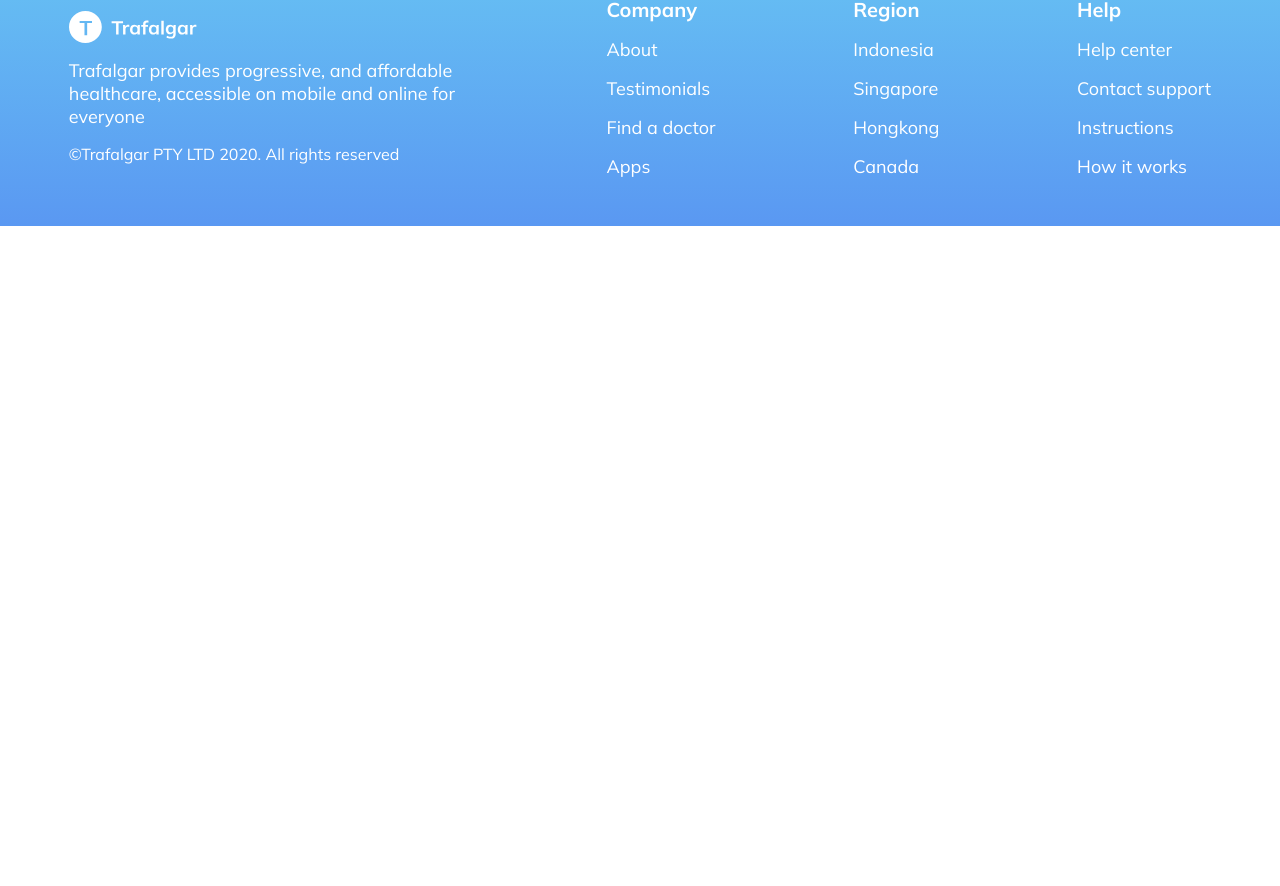
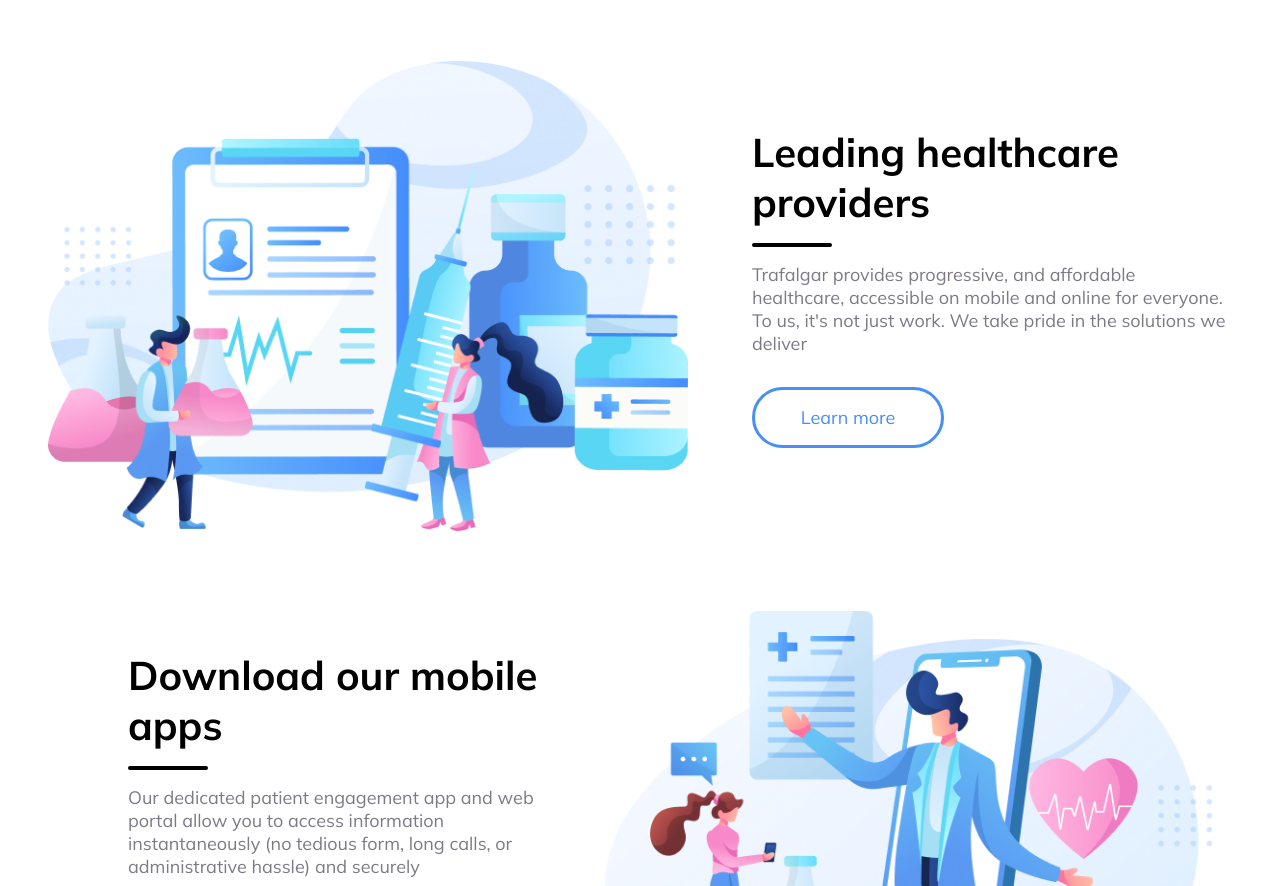
Before and after one commit to wendsondev/trafalgar-landing-page, a React (Vite) app: page / in a window 1280 px wide. Shown: the part 1914-2800 px from the top of the page. Before the commit the page ends 2140 px from the top, so only its background shows below. Built offline with nearby package versions, Linux system fonts and the light colour scheme.

Commit message:
adding "findADoctor" and "apps" sections on Home component

```diff
--- a/package.json
+++ b/package.json
@@ -8,7 +8,8 @@
   },
   "dependencies": {
     "react": "^17.0.2",
-    "react-dom": "^17.0.2"
+    "react-dom": "^17.0.2",
+    "react-icons": "^4.3.1"
   },
   "devDependencies": {
     "@types/react": "^17.0.33",
--- a/src/components/Home/index.tsx
+++ b/src/components/Home/index.tsx
@@ -1,5 +1,6 @@
 import { BoxServiceCard } from './BoxServiceCard';
 import styles from './styles.module.scss';
+import { HiOutlineArrowNarrowDown } from 'react-icons/hi';
 
 export function Home () {
   return (
@@ -29,6 +30,37 @@
 
           <button>Learn more</button>
         </section>
+
+        <section className={styles.findADoctor}>
+          <img src="/illustration_2.png" alt="find a doctor" />
+
+          <div>
+            <h2>Leading healthcare providers</h2>
+
+            <div />
+
+            <p>Trafalgar provides progressive, and affordable healthcare, accessible on mobile and online for everyone. To us, it's not just work. We take pride in the solutions we deliver</p>
+
+            <button>Learn more</button>
+          </div>
+        </section>
+
+        <section className={styles.apps}>
+          <div>
+            <h2>Download our mobile apps</h2>
+
+            <div />
+
+            <p>Our dedicated patient engagement app and web portal allow you to access information instantaneously (no tedious form, long calls, or administrative hassle) and securely</p>
+
+            <button>
+              Download
+              <HiOutlineArrowNarrowDown size={24} />
+            </button>
+          </div>
+
+          <img src="/illustration_3.png" alt="App" />
+        </section>
       </main>
   );
 }
--- a/src/components/Home/styles.module.scss
+++ b/src/components/Home/styles.module.scss
@@ -4,11 +4,13 @@
   display: flex;
   flex-direction: column;
   gap: 5rem;
+  padding: 2rem;
 
   .services {
     display: flex;
     justify-content: space-around;
     align-items: center;
+    flex-wrap: wrap;
 
     div {
       max-width: 28rem;
@@ -61,7 +63,7 @@
       }
 
       > div {
-        width: 5rem;
+        max-width: 5rem;
         height: .25rem;
         border-radius: 9999px;
         background: var(--black);
@@ -83,4 +85,101 @@
       background: transparent;
     }
   }
+
+  .findADoctor {
+    display: flex;
+    justify-content: space-around;
+    align-items: center;
+    gap: 2rem;
+    flex-wrap: wrap;
+
+    img {
+      max-width: 40rem;
+    }
+
+    > div {
+      max-width: 30rem;
+      display: flex;
+      flex-direction: column;
+      gap: 1rem;
+
+      h2 {
+        font-size: 2.5rem;
+        color: var(--black);
+      }
+
+      > div {
+        max-width: 5rem;
+        height: .25rem;
+        border-radius: 9999px;
+        background: var(--black);
+      }
+
+      p {
+        font-size: 1.125rem;
+        color: var(--gray-500);
+      }
+
+      > button {
+        max-width: 12rem;
+        font-size: 1.125rem;
+        margin: 1rem 0;
+        padding: 1rem 1.5rem;
+        color: var(--blue-500);
+        border: .2rem solid var(--blue-500);
+        border-radius: 9999px;
+        background: transparent;
+      }
+    }
+  }
+
+  .apps {
+    display: flex;
+    justify-content: center;
+    align-items: center;
+    flex-wrap: wrap;
+
+    img {
+      width: 40rem;
+    }
+
+    > div {
+      width: 28rem;
+      display: flex;
+      flex-direction: column;
+      gap: 1rem;
+      margin-left: 4rem;
+
+      h2 {
+        font-size: 2.5rem;
+        color: var(--black);
+      }
+
+      > div {
+        width: 5rem;
+        height: .25rem;
+        border-radius: 9999px;
+        background: var(--black);
+      }
+
+      p {
+        font-size: 1.125rem;
+        color: var(--gray-500);
+      }
+
+      > button {
+        max-width: 12rem;
+        font-size: 1.125rem;
+        display: flex;
+        align-items: center;
+        justify-content: center;
+        margin: 1rem 0;
+        padding: 1rem 1.5rem;
+        color: var(--blue-500);
+        border: .2rem solid var(--blue-500);
+        border-radius: 9999px;
+        background: transparent;
+      }
+    }
+  }
 }
```
Also changed, not shown: 1 other file (tests, documents, lock files or other folders).
